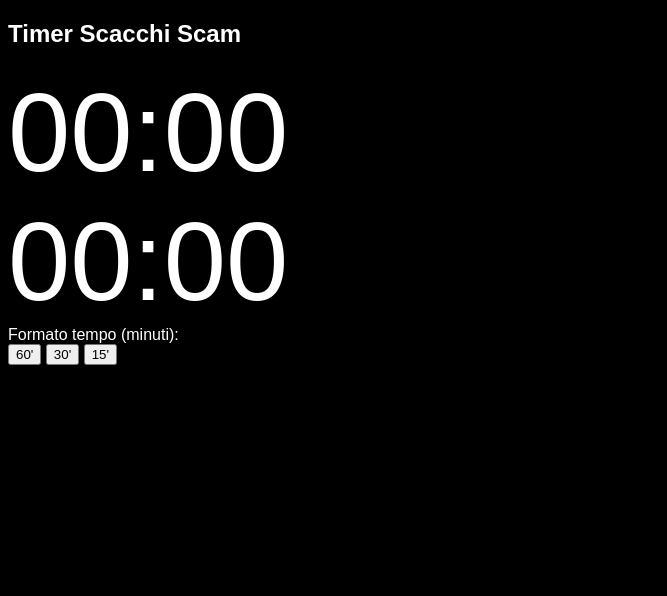
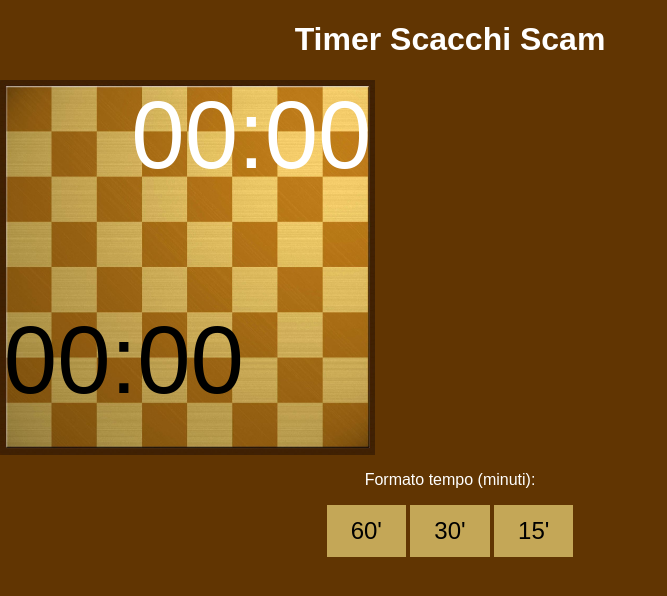
Before and after one commit to rikisan96/Chess_timer, a plain HTML site: page index.html in a window 1280 px wide. Shown: the whole page, without its empty margins (0-667 px from the left). Drawn offline with Linux system fonts and the light colour scheme.

Commit message:
UI for the timer

```diff
--- a/index.html
+++ b/index.html
@@ -9,13 +9,18 @@
     <link rel="stylesheet" href="style.css" />
   </head>
   <body>
-    <section><h1>Timer Scacchi Scam</h1></section>
-    <div class="contenitore">
-      <div class="contenitore_timer countdown" id="top_timer">00:00</div>
-      <div class="contenitore_timer countdown" id="bottom_timer">00:00</div>
+    <header style="color: white"><h1>Timer Scacchi Scam</h1></header>
+    <main></main>
+    <div id="contenitore">
+      <div class="timerP1">00:00</div>
+      <div id="spacer"></div>
+      <div class="timerP2">00:00</div>
+      <img src="scacchiera.jpg">
     </div>
-    <section name="selettore tempo">
+        <section name="selettore tempo">
+      <p>
       Formato tempo (minuti):<br />
+      </p>
       <button>60'</button>
       <button>30'</button>
       <button>15'</button>
--- a/style.css
+++ b/style.css
@@ -1,11 +1,49 @@
+/*
+ * Per manterere un layout responsive e non avere rogne:
+    settare le dimensioni iniziali, per poi adattare il resto dei component in
+    base a ciò che scrivo.
+ * */
+
 body {
-  background-color: black;
+  background-color: #613502;
   font-family: sans-serif, Arial;
   color: white;
+  text-align: center;
+  margin: 0px;
+  max-width: 900px;
 }
 
-.contenitore {
-  display: block;
-  position: inherit;
-  font-size: 7em;
+#contenitore {
+  display: flex;
+  position : relative;
+  font-size: 6em;
+  color: white;
+  width: fit-content;
+  height: fit-content;
+  padding: 10%, 49%, 30%, 49%;
 }
+.timerP1{
+  position: absolute;
+  left: 35%;right: 1%;
+
+}
+
+.timerP2{
+  color: black;
+  position: absolute;
+  top: 60%; left: 1%
+}
+
+img{
+  max-width:375px;
+  max-height:375px;
+}
+
+button{
+  background-color: #c4a757;
+  border: 0px;
+  padding: 0.5em 1em;
+  font-size: 1.5em;
+
+
+}
```
Also changed, not shown: scacchiera.jpg (added), timer-wallpaper.jpg (added), 1 other file.
